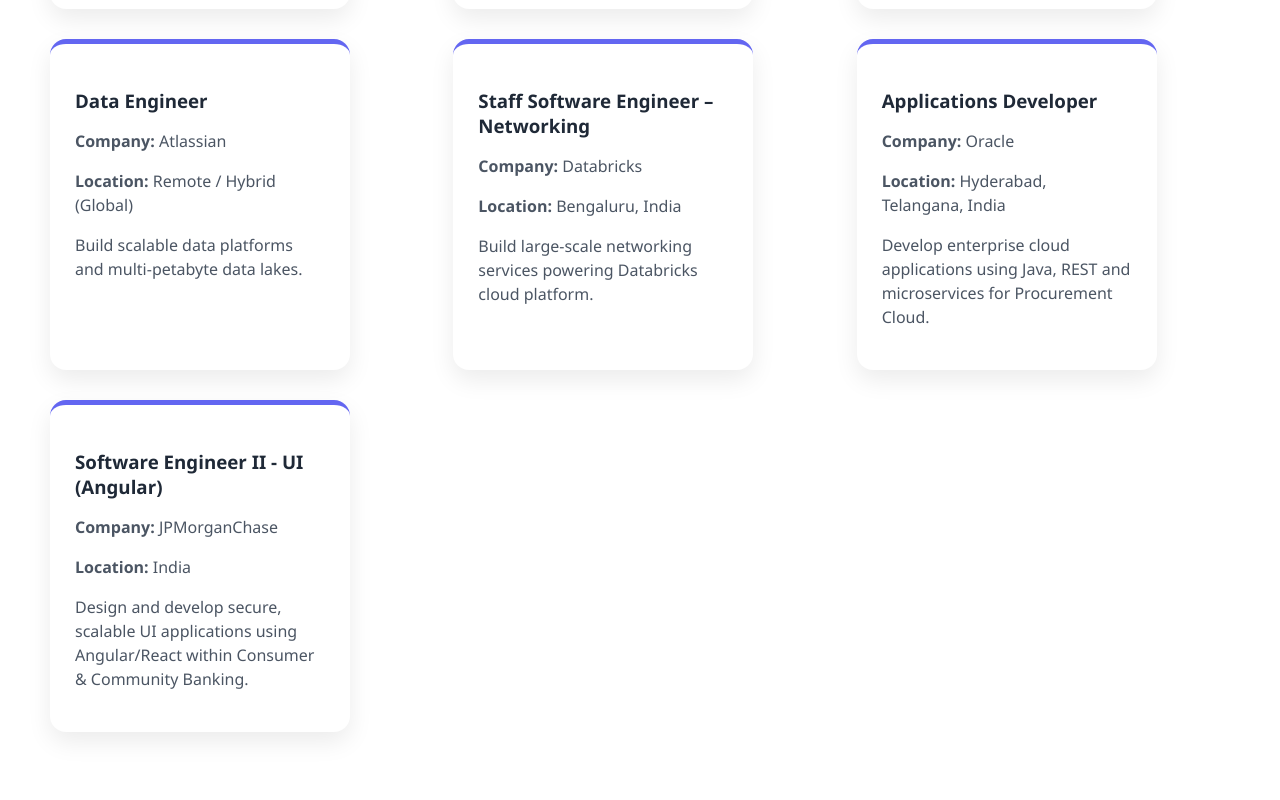
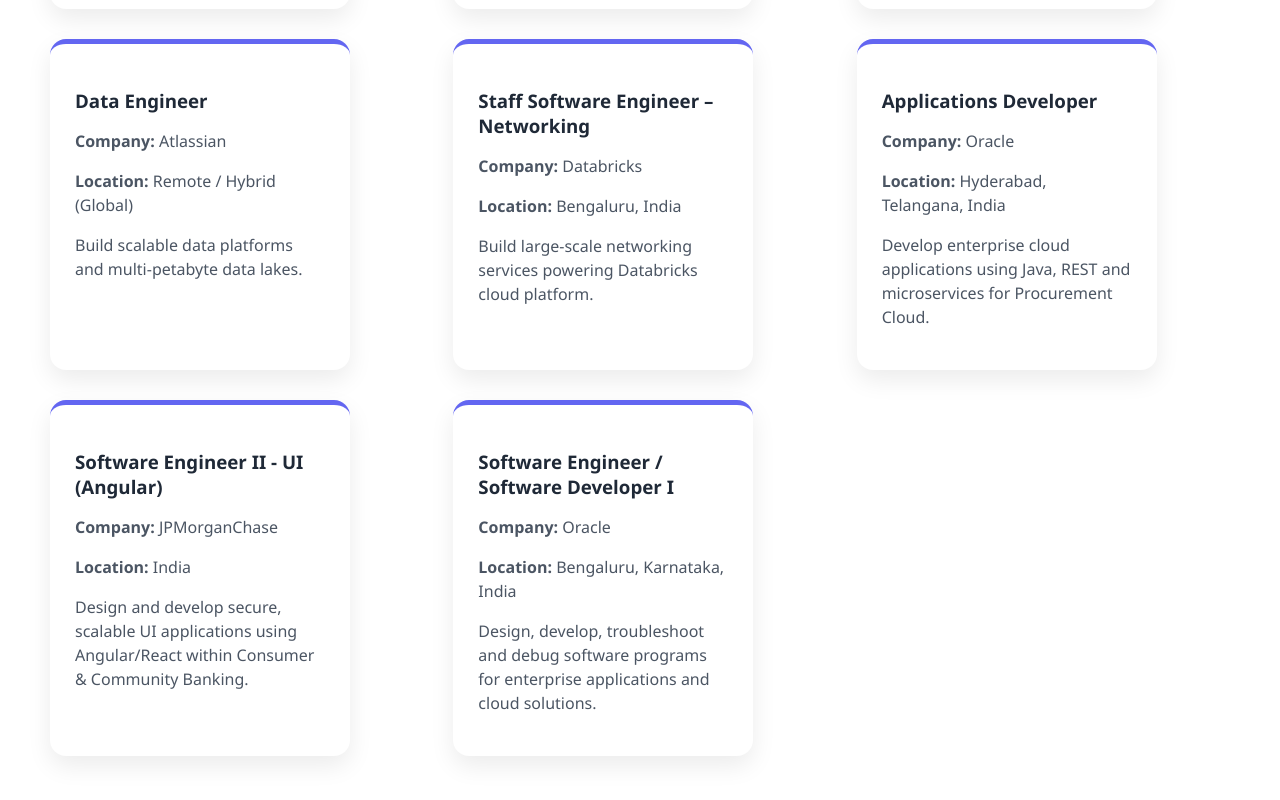
Before and after one commit to Adicshan/jobfind, a React (Create React App) app: page / in a window 1280 px wide. Shown: the part 507-1307 px from the top of the page. Built offline with nearby package versions, Linux system fonts and the light colour scheme.

Commit message:
add oracle job

```diff
--- a/src/Home.js
+++ b/src/Home.js
@@ -249,7 +249,58 @@
     • Consumer & Community Banking
     • Agile Scrum Teams
  `
+},
+{
+  id: 8,
+  role: "Software Engineer / Software Developer I",
+  company: "Oracle",
+  location: "Bengaluru, Karnataka, India",
+
+  shortDesc:
+    "Design, develop, troubleshoot and debug software programs for enterprise applications and cloud solutions.",
+
+  experience: "1 – 3+ years",
+
+  skills:
+    "Java, Python, SQL, Data Structures, Algorithms, OOPS, Debugging, Software Development Life Cycle",
+
+  apply:
+    "https://eeho.fa.us2.oraclecloud.com/hcmUI/CandidateExperience/en/sites/jobsearch/jobs/preview/321672/",
+
+  fullDesc: `Key Responsibilities:
+    • Design, develop, troubleshoot and debug software programs
+    • Work on enterprise-level applications and cloud products
+    • Analyze requirements and implement software solutions
+    • Fix bugs and improve existing application performance
+    • Collaborate with cross-functional engineering teams
+    • Follow coding standards and best practices
+
+    Technology Stack:
+    • Java / Python
+    • SQL / Databases
+    • Data Structures & Algorithms
+    • Cloud Technologies
+    • Enterprise Software Systems
+
+    Requirements:
+    • Bachelor’s degree in Computer Science or related field
+    • 1–3+ years of software development experience
+    • Strong problem-solving and coding skills
+    • Understanding of SDLC
+    • Ability to debug and troubleshoot applications
+
+    Preferred:
+    • Cloud exposure (OCI / AWS / Azure)
+    • Unix / Linux basics
+    • REST APIs
+    • Agile / Scrum methodology
+
+    Team:
+    • Oracle Software Engineering
+    • Cloud & Enterprise Applications
+ `
 }
+
 
 
 
```
